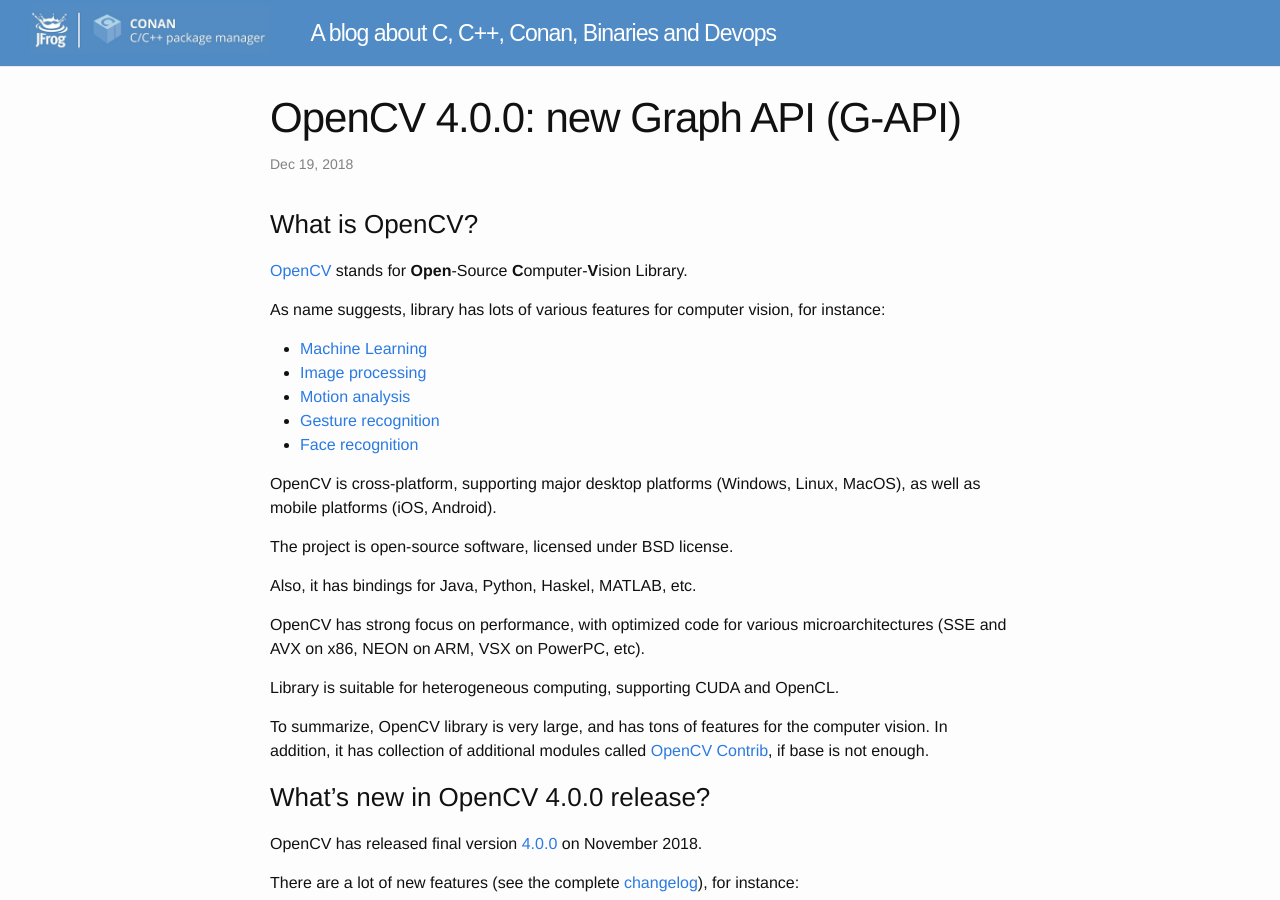
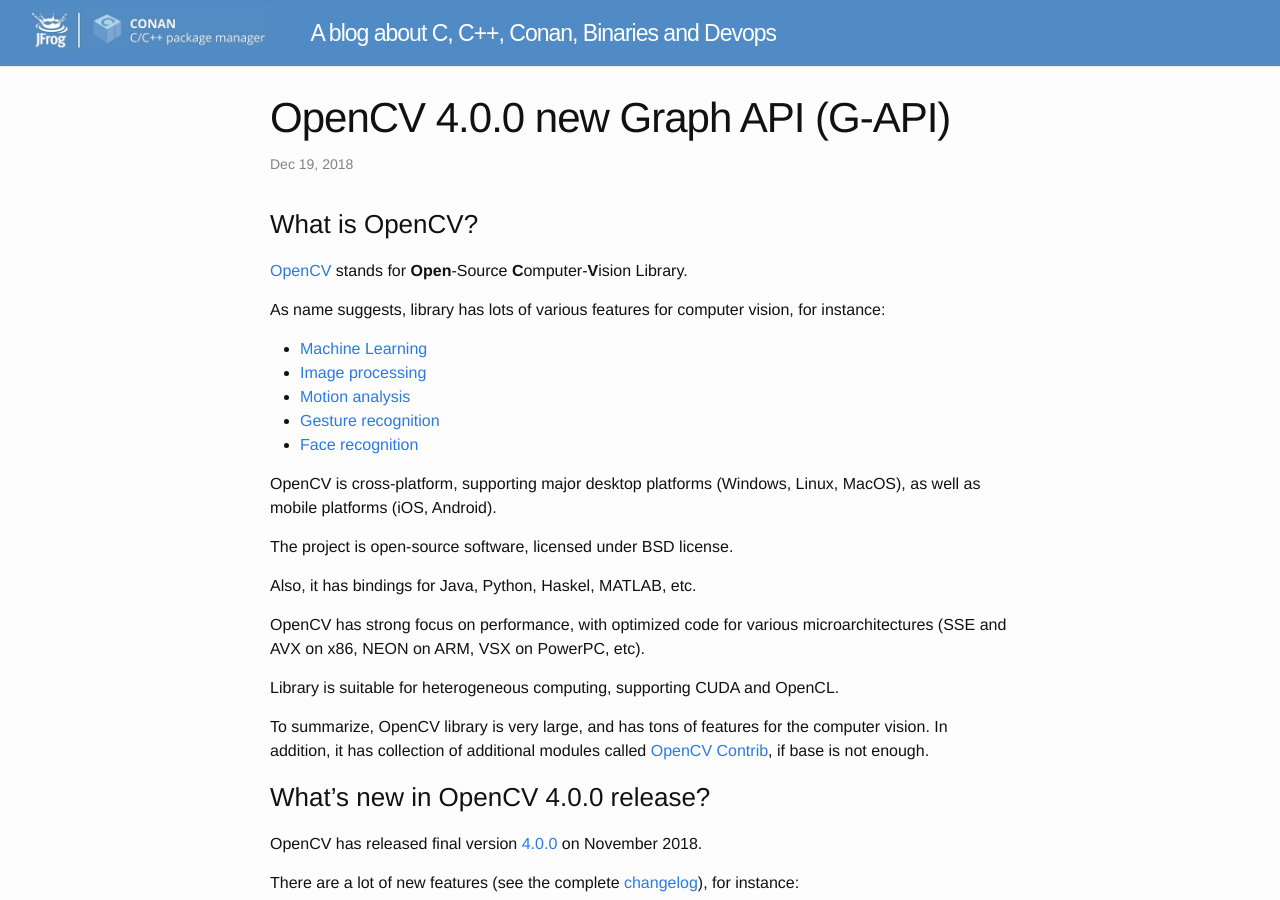
Before and after one commit to conan-io/conan-io.github.io, a Jekyll site: the page built from _posts/2018-12-19-New-OpenCV-release-4-0.markdown, in a window 1280 px wide and 900 px high. Built offline with Jekyll 4.4.1, drawn with Linux system fonts in a browser that asks for light colours; comment, search, counter and statistics services are not loaded.

```diff
--- a/_posts/2018-12-19-New-OpenCV-release-4-0.markdown
+++ b/_posts/2018-12-19-New-OpenCV-release-4-0.markdown
@@ -1,7 +1,7 @@
 ---
 layout: post
 comments: false
-title: "OpenCV 4.0.0: new Graph API (G-API)"
+title: OpenCV 4.0.0 new Graph API (G-API)
 description: OpenCV has released new 4.0.0 version, which introduces new feature called G-API
 ---
 
```
